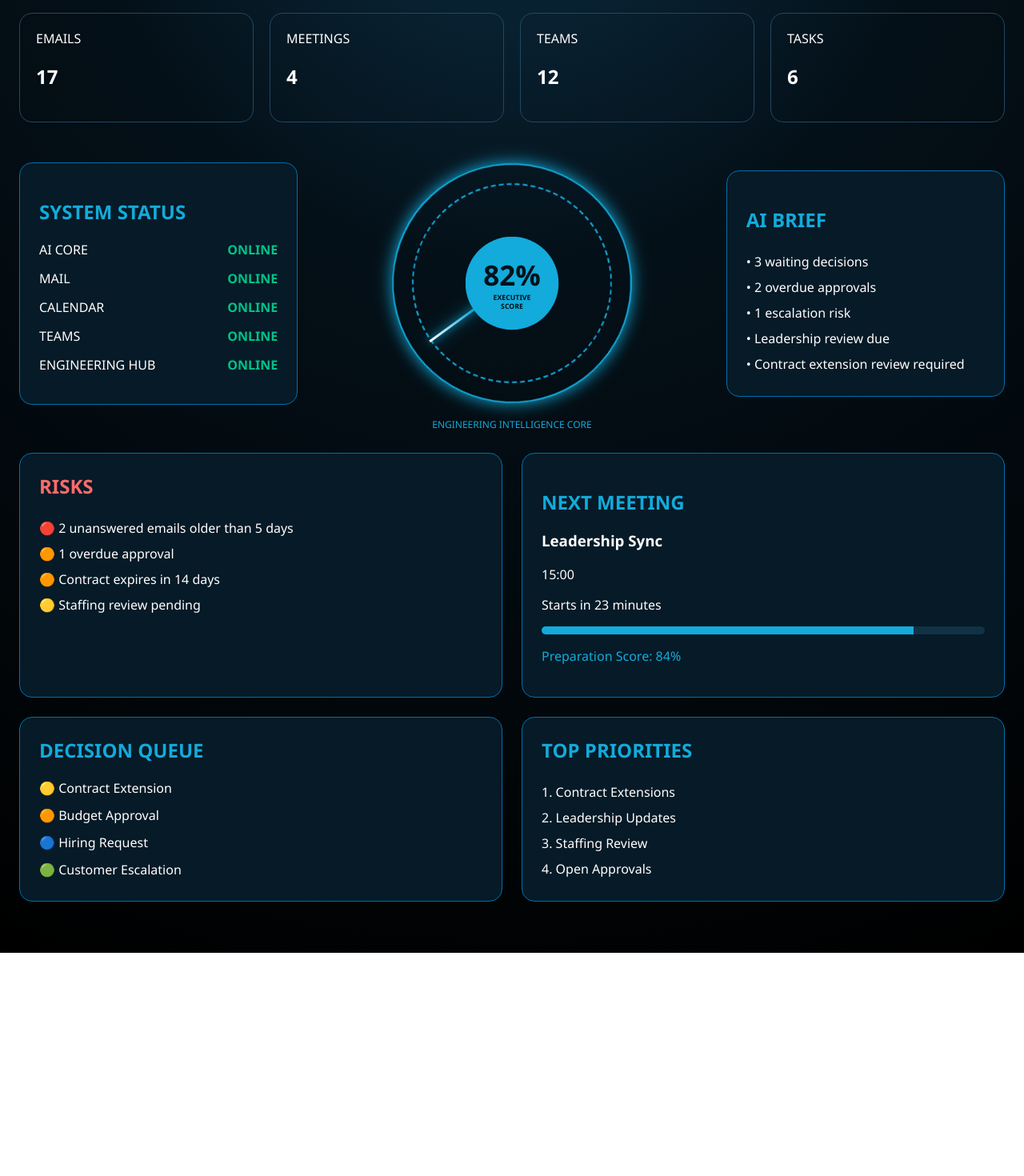
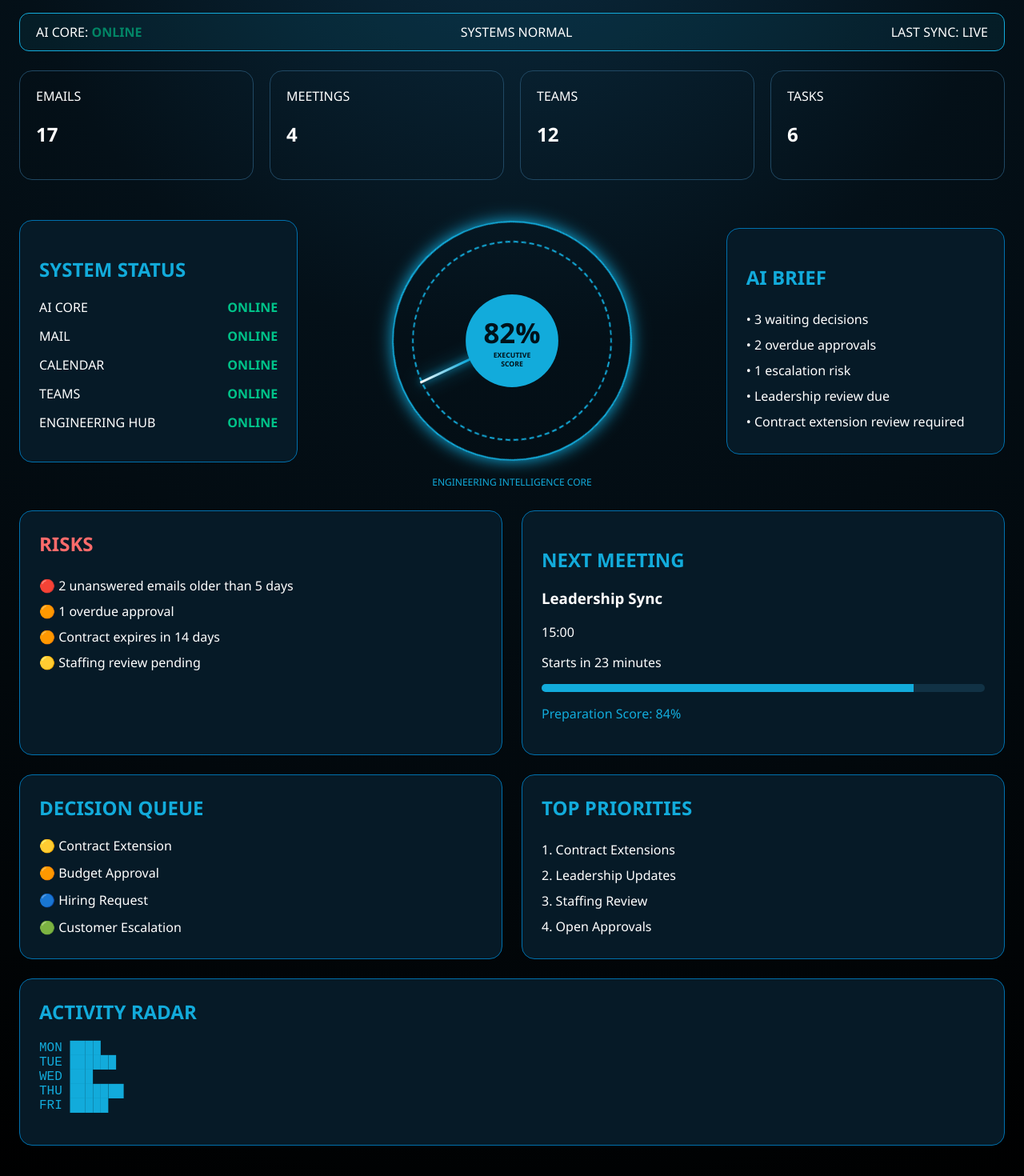
Before and after one commit to adrianbartosik/adrian-ai-os, a Next.js app: page / in a window 1280 px wide. Shown: the part 202-1672 px from the top of the page at 80% size. Before the commit the page ends 1393 px from the top, so only its background shows below. Built offline with nearby package versions, Linux system fonts and the light colour scheme.

Commit message:
Add TopStatusBar and ActivityRadar components

```diff
--- a/app/page.js
+++ b/app/page.js
@@ -3,6 +3,7 @@
 import { useEffect, useState } from "react";
 
 import Header from "../components/Header";
+import TopStatusBar from "../components/TopStatusBar";
 import KpiGrid from "../components/KpiGrid";
 import ArcReactor from "../components/ArcReactor";
 import SystemStatus from "../components/SystemStatus";
@@ -11,6 +12,7 @@ import Risks from "../components/Risks";
 import NextMeeting from "../components/NextMeeting";
 import DecisionQueue from "../components/DecisionQueue";
 import Priorities from "../components/Priorities";
+import ActivityRadar from "../components/ActivityRadar";
 
 export default function Home() {
   const [time, setTime] = useState("--:--");
@@ -51,9 +53,9 @@ export default function Home() {
       >
         <Header time={time} />
 
-        <div style={{ marginTop: "24px" }}>
-          <KpiGrid />
-        </div>
+        <TopStatusBar />
+
+        <KpiGrid />
 
         <div
           style={{
@@ -65,9 +67,7 @@ export default function Home() {
           }}
         >
           <SystemStatus />
-
           <ArcReactor />
-
           <AIBrief />
         </div>
 
@@ -89,12 +89,20 @@ export default function Home() {
             gridTemplateColumns: "1fr 1fr",
             gap: "24px",
             marginTop: "24px",
-            paddingBottom: "40px",
           }}
         >
           <DecisionQueue />
           <Priorities />
         </div>
+
+        <div
+          style={{
+            marginTop: "24px",
+            paddingBottom: "40px",
+          }}
+        >
+          <ActivityRadar />
+        </div>
       </div>
     </main>
   );
```
